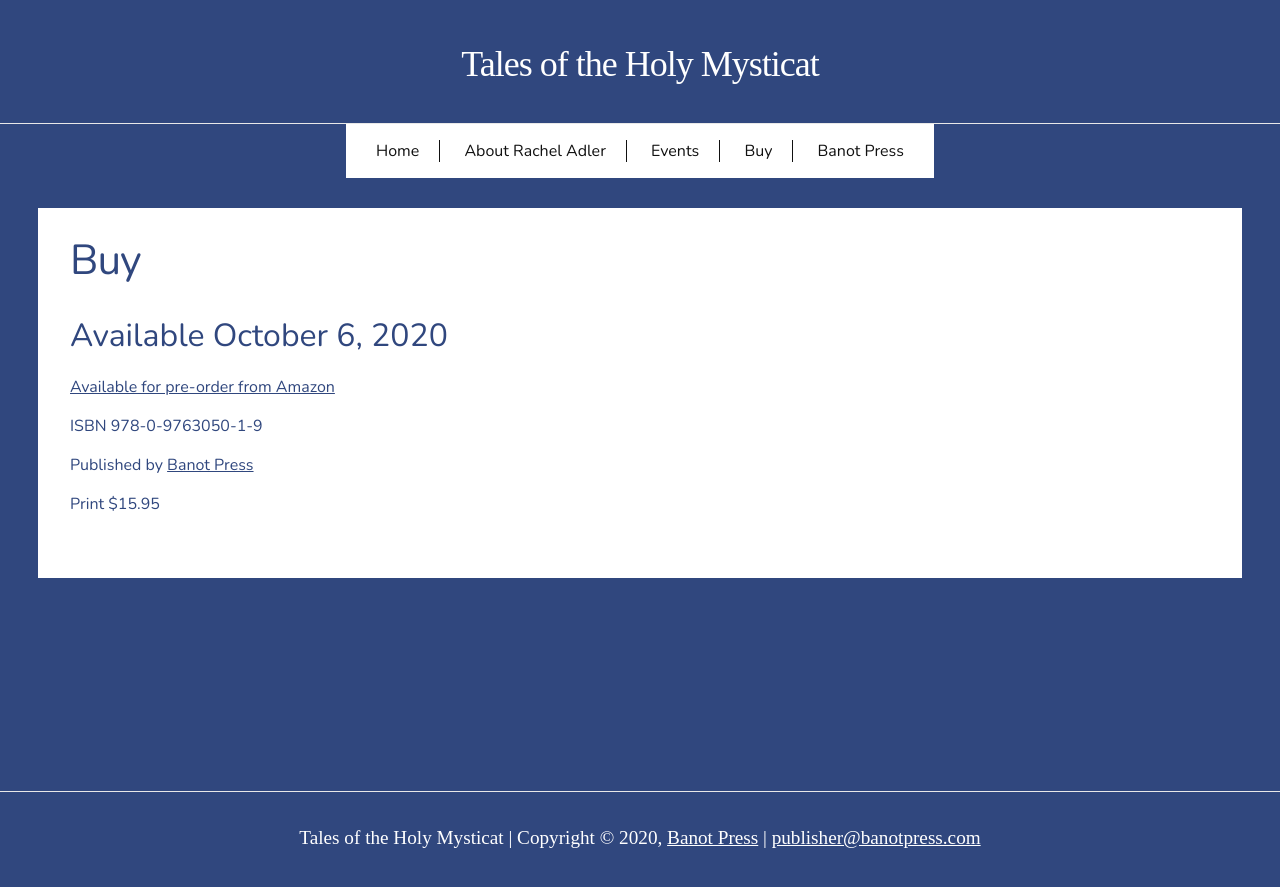
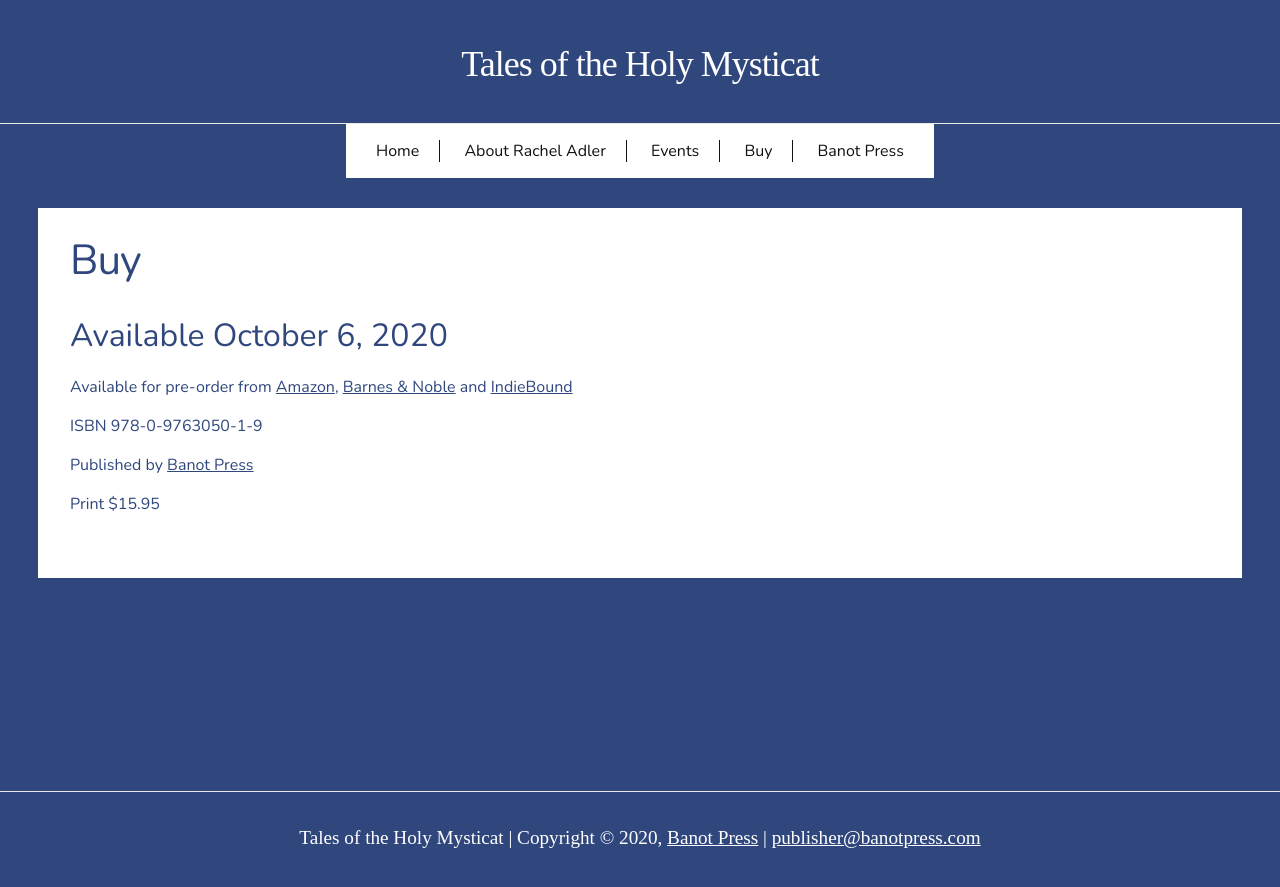
Before and after one commit to markfullmer/holymysticat, a Jekyll site: the page built from buy.md, in a window 1280 px wide. Shown: the top 887 px of the page. Built offline with Jekyll 4.4.1, drawn with Linux system fonts in a browser that asks for light colours; some web fonts are replaced.

Commit message:
Add B&N and IndieBound links

```diff
--- a/buy.md
+++ b/buy.md
@@ -7,7 +7,7 @@ order: 3
 
 <h2>Available October 6, 2020</h2>
 
-<a href="https://www.amazon.com/Tales-Holy-Mysticat-Jewish-Stories/dp/0976305011/ref=sr_1_1?keywords=mysticat&qid=1582851080&s=books&sr=1-1">Available for pre-order from Amazon</a>
+Available for pre-order from <a href="https://www.amazon.com/Tales-Holy-Mysticat-Jewish-Stories/dp/0976305011/ref=sr_1_1?keywords=mysticat&qid=1582851080&s=books&sr=1-1">Amazon</a>, <a href="https://www.barnesandnoble.com/w/tales-of-the-holy-mysticat-rachel-adler/1136542900?ean=9780976305019">Barnes & Noble</a> and <a href="https://www.indiebound.org/book/9780976305019">IndieBound</a>
 
 ISBN 978-0-9763050-1-9
 
```
